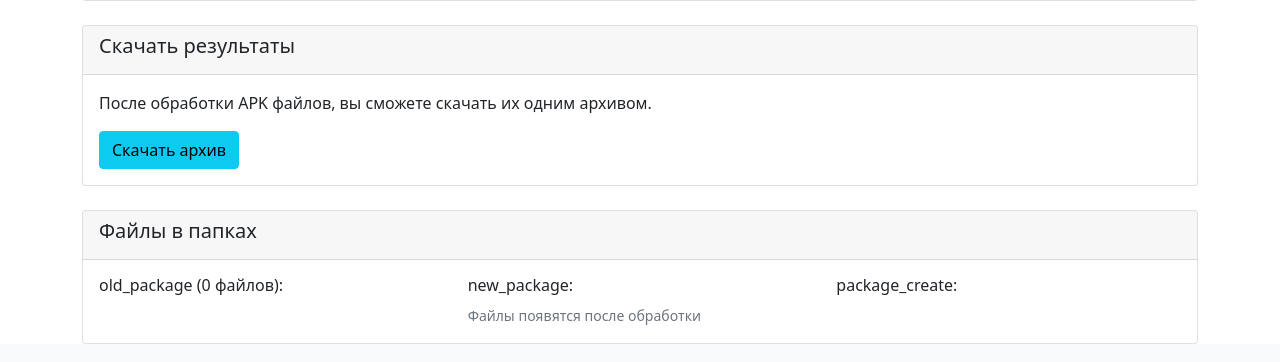
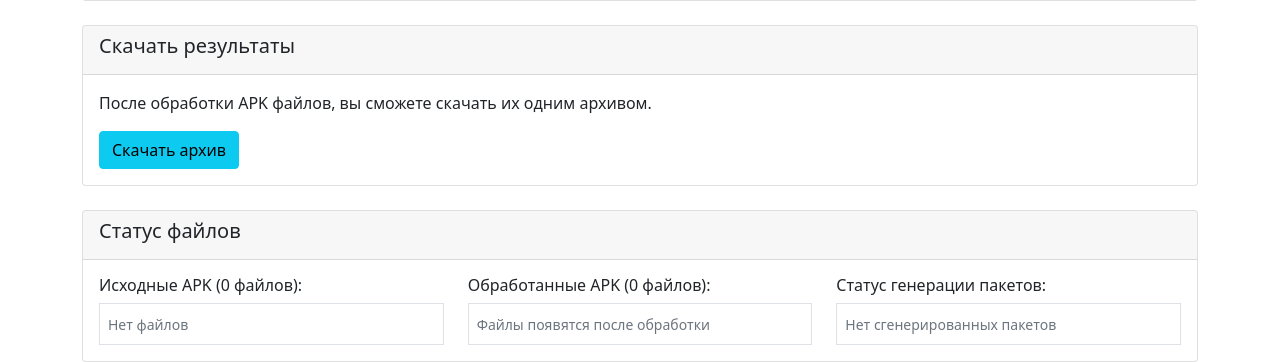
Before and after one commit to globalduckmac/pack_change2, a Flask app: page / in a window 1280 px wide. Shown: the part 665-1027 px from the top of the page. Run offline with Flask 3, Linux system fonts and the light colour scheme.

Commit message:
Assistant checkpoint: Fixed web interface to show packages and files
Assistant generated file changes:
- app.py: Update Flask app to properly display package info and uploaded files
- templates/index.html: Update template to show generated packages and uploaded files

---

User prompt:

панель запустилась! но она отличаеца от от это что у нас тут в откружение,  какаята урезаная, и когда я заливаю туда апк файл он не появляеца у меня в панели. и тагже он не выводит информацию о том какие пакеты были сгенерированы, а он должен это делать!

Replit-Commit-Author: Assistant
Replit-Commit-Session-Id: 3c19be4e-dfbc-4216-8dfe-f4d3d0b18ce1

```diff
--- a/app.py
+++ b/app.py
@@ -7,8 +7,6 @@ import json
 from datetime import datetime
 import threading
 import time
-import signal
-import sys
 
 app = Flask(__name__)
 app.secret_key = 'your-secret-key-here'
@@ -53,14 +51,30 @@ def index():
     if os.path.exists('old_package'):
         apk_files = [f for f in os.listdir('old_package') if f.endswith('.apk')]
 
+    # Получаем список готовых APK файлов в new_package
+    new_apk_files = []
+    if os.path.exists('new_package'):
+        new_apk_files = [f for f in os.listdir('new_package') if f.endswith('.apk')]
+
     # Проверяем наличие сгенерированных пакетов
     result_exists = os.path.exists('package_create/result.txt')
     used_exists = os.path.exists('package_create/used.txt')
 
+    # Читаем сгенерированные пакеты для отображения
+    generated_packages = []
+    if result_exists:
+        try:
+            with open('package_create/result.txt', 'r') as f:
+                generated_packages = [line.strip() for line in f.readlines() if line.strip()]
+        except:
+            pass
+
     return render_template('index.html',
                          apk_files=apk_files,
+                         new_apk_files=new_apk_files,
                          result_exists=result_exists,
-                         used_exists=used_exists)
+                         used_exists=used_exists,
+                         generated_packages=generated_packages)
 
 @app.route('/generate_packages', methods=['POST'])
 def generate_packages():
@@ -68,10 +82,11 @@ def generate_packages():
         count = int(request.form.get('count', 10))
 
         # Запускаем скрипт генерации пакетов
-        result = subprocess.run(['python', 'package_create/create_packeges.py'],
+        result = subprocess.run(['python3', 'package_create/create_packeges.py'],
                               input=str(count),
                               text=True,
-                              capture_output=True)
+                              capture_output=True,
+                              cwd=os.getcwd())
 
         if result.returncode == 0:
             # Сохраняем в историю
@@ -97,8 +112,13 @@ def upload_apk():
 
     if file and file.filename.endswith('.apk'):
         filename = file.filename
-        file.save(os.path.join('old_package', filename))
-        flash(f'Файл {filename} успешно загружен!', 'success')
+        filepath = os.path.join('old_package', filename)
+        file.save(filepath)
+        # Проверяем, что файл действительно сохранился
+        if os.path.exists(filepath):
+            flash(f'Файл {filename} успешно загружен!', 'success')
+        else:
+            flash(f'Ошибка сохранения файла {filename}', 'error')
     else:
         flash('Загружайте только APK файлы', 'error')
 
@@ -106,15 +126,14 @@ def upload_apk():
 
 @app.route('/change_packages', methods=['POST'])
 def change_packages():
-    selected_apk = request.form.get('selected_apk')
+    data = request.get_json()
+    selected_apk = data.get('selected_apk') if data else request.form.get('selected_apk')
 
     if not selected_apk:
-        flash('Выберите APK файл', 'error')
-        return redirect(url_for('index'))
+        return jsonify({'status': 'error', 'message': 'Выберите APK файл'})
 
     if not os.path.exists('package_create/result.txt'):
-        flash('Сначала сгенерируйте пакеты', 'error')
-        return redirect(url_for('index'))
+        return jsonify({'status': 'error', 'message': 'Сначала сгенерируйте пакеты'})
 
     # Создаем символические ссылки для скрипта
     try:
--- a/templates/index.html
+++ b/templates/index.html
@@ -22,6 +22,16 @@
                     <div class="alert alert-success">
                         ✅ Пакеты сгенерированы и готовы к использованию
                     </div>
+                    {% if generated_packages %}
+                    <div class="mt-2">
+                        <h6>Сгенерированные пакеты ({{ generated_packages|length }}):</h6>
+                        <div style="max-height: 200px; overflow-y: auto; border: 1px solid #ddd; padding: 10px; background: #f8f9fa;">
+                            {% for package in generated_packages %}
+                            <small class="d-block">{{ package }}</small>
+                            {% endfor %}
+                        </div>
+                    </div>
+                    {% endif %}
                 </div>
                 {% endif %}
             </div>
@@ -40,6 +50,20 @@
                     </div>
                     <button type="submit" class="btn btn-success">Загрузить APK</button>
                 </form>
+
+                {% if apk_files %}
+                <div class="mt-3">
+                    <h6>Загруженные APK файлы ({{ apk_files|length }}):</h6>
+                    <ul class="list-group list-group-flush">
+                        {% for apk in apk_files %}
+                        <li class="list-group-item d-flex justify-content-between align-items-center">
+                            {{ apk }}
+                            <span class="badge bg-primary rounded-pill">{{ "%.2f"|format((apk|length * 1024 / 1024)) }} MB</span>
+                        </li>
+                        {% endfor %}
+                    </ul>
+                </div>
+                {% endif %}
             </div>
         </div>
     </div>
@@ -94,6 +118,17 @@
             <div class="card-body">
                 <p>После обработки APK файлов, вы сможете скачать их одним архивом.</p>
                 <a href="{{ url_for('download_results') }}" class="btn btn-info">Скачать архив</a>
+
+                {% if new_apk_files %}
+                <div class="mt-3">
+                    <h6>Обработанные файлы ({{ new_apk_files|length }}):</h6>
+                    <ul class="list-group list-group-flush">
+                        {% for apk in new_apk_files %}
+                        <li class="list-group-item">{{ apk }}</li>
+                        {% endfor %}
+                    </ul>
+                </div>
+                {% endif %}
             </div>
         </div>
     </div>
@@ -103,26 +138,45 @@
     <div class="col-12">
         <div class="card">
             <div class="card-header">
-                <h5>Файлы в папках</h5>
+                <h5>Статус файлов</h5>
             </div>
             <div class="card-body">
                 <div class="row">
                     <div class="col-md-4">
-                        <h6>old_package ({{ apk_files|length }} файлов):</h6>
-                        <ul class="list-group list-group-flush">
-                            {% for apk in apk_files %}
-                            <li class="list-group-item">{{ apk }}</li>
-                            {% endfor %}
-                        </ul>
+                        <h6>Исходные APK ({{ apk_files|length }} файлов):</h6>
+                        <div class="border p-2" style="max-height: 150px; overflow-y: auto;">
+                            {% if apk_files %}
+                                {% for apk in apk_files %}
+                                <small class="d-block">📱 {{ apk }}</small>
+                                {% endfor %}
+                            {% else %}
+                                <small class="text-muted">Нет файлов</small>
+                            {% endif %}
+                        </div>
                     </div>
                     <div class="col-md-4">
-                        <h6>new_package:</h6>
-                        <small class="text-muted">Файлы появятся после обработки</small>
+                        <h6>Обработанные APK ({{ new_apk_files|length }} файлов):</h6>
+                        <div class="border p-2" style="max-height: 150px; overflow-y: auto;">
+                            {% if new_apk_files %}
+                                {% for apk in new_apk_files %}
+                                <small class="d-block">✅ {{ apk }}</small>
+                                {% endfor %}
+                            {% else %}
+                                <small class="text-muted">Файлы появятся после обработки</small>
+                            {% endif %}
+                        </div>
                     </div>
                     <div class="col-md-4">
-                        <h6>package_create:</h6>
-                        {% if result_exists %}<span class="badge bg-success">result.txt ✓</span>{% endif %}
-                        {% if used_exists %}<span class="badge bg-success">used.txt ✓</span>{% endif %}
+                        <h6>Статус генерации пакетов:</h6>
+                        <div class="border p-2">
+                            {% if result_exists %}<span class="badge bg-success">result.txt ✓</span><br>{% endif %}
+                            {% if used_exists %}<span class="badge bg-success">used.txt ✓</span><br>{% endif %}
+                            {% if generated_packages %}
+                                <small class="text-success">{{ generated_packages|length }} пакетов готово</small>
+                            {% else %}
+                                <small class="text-muted">Нет сгенерированных пакетов</small>
+                            {% endif %}
+                        </div>
                     </div>
                 </div>
             </div>
```
